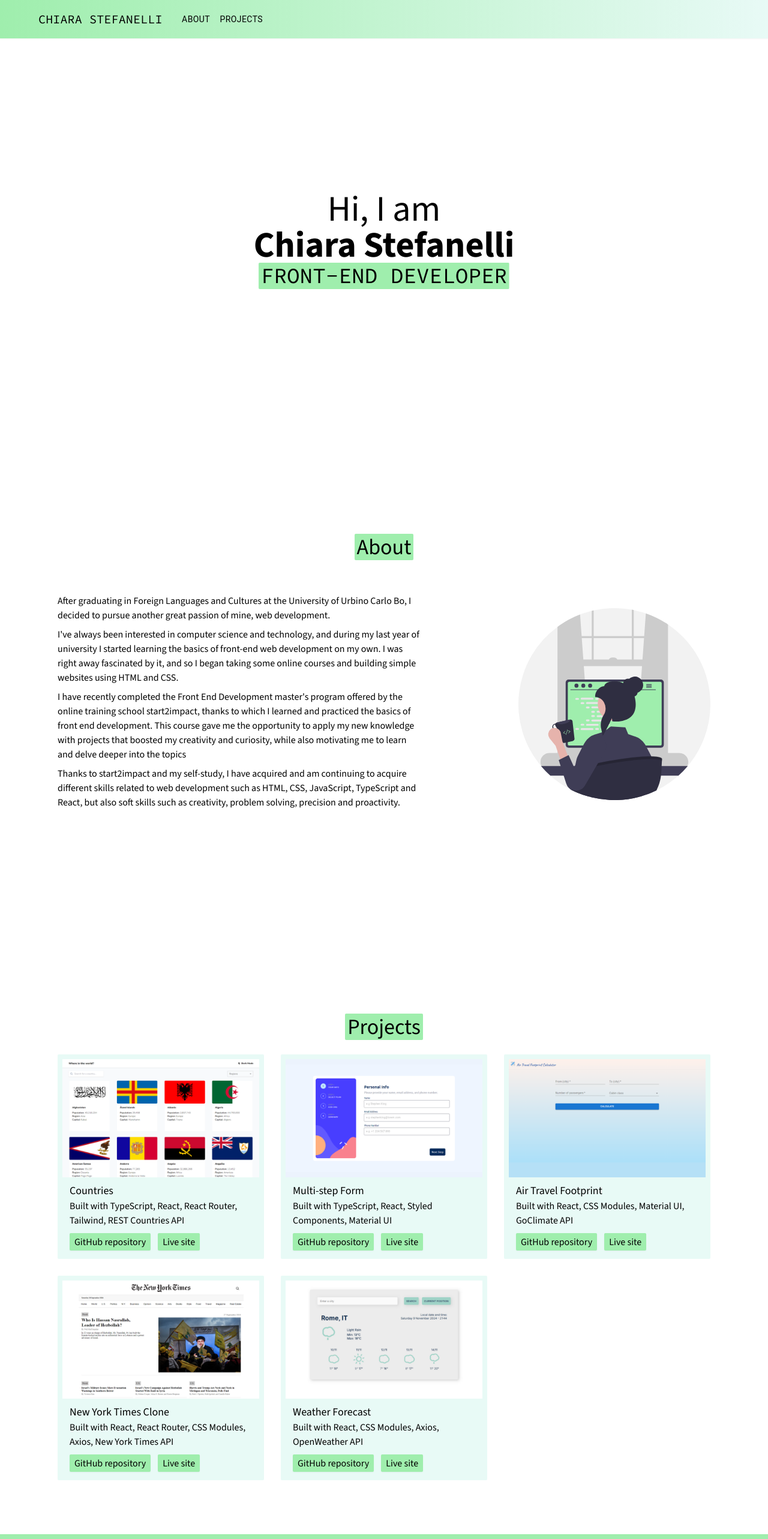
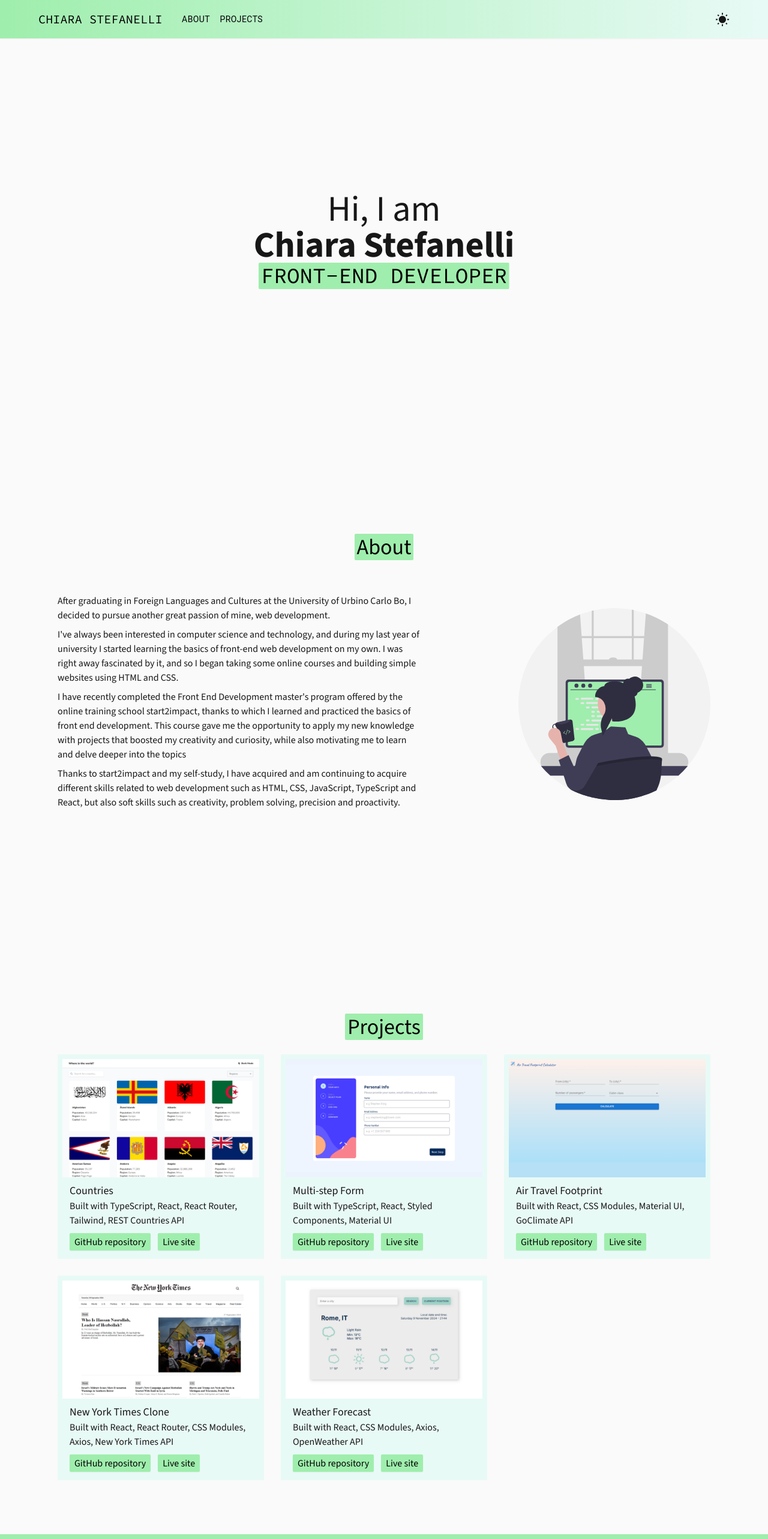
Before and after one commit to chiarastef/personal-portfolio-react, a React (Vite) app: page / in a window 1280 px wide. Shown: the top 2566 px of the page at 60% size. Built offline with nearby package versions, Linux system fonts and the light colour scheme.

Commit message:
Added dark theme and modified scrollbar

```diff
--- a/src/App.tsx
+++ b/src/App.tsx
@@ -1,3 +1,4 @@
+import React from "react";
 import { Navbar } from "./components/Navbar";
 import { Hero } from "./components/Hero";
 import { About } from "./components/About";
@@ -5,14 +6,38 @@ import { Projects } from "./components/Projects";
 import { Footer } from "./components/Footer";
 
 function App() {
+  const [isDarkMode, setIsDarkMode] = React.useState<boolean>(false);
+
+  const toggleDarkMode = () => {
+    setIsDarkMode((prevState) => {
+      localStorage.setItem("currentTheme", !prevState ? "dark" : "light");
+      return !prevState;
+    });
+  };
+
+  const checkIfDarkMode = () => {
+    const currentTheme = localStorage.getItem("currentTheme");
+    if (currentTheme === null) {
+      const isDark = window.matchMedia("(prefers-color-scheme: dark)").matches;
+      setIsDarkMode(isDark ? true : false);
+      localStorage.setItem("currentTheme", isDark ? "dark" : "light");
+    } else {
+      setIsDarkMode(currentTheme === "dark");
+    }
+  };
+
+  React.useEffect(() => {
+    checkIfDarkMode();
+  }, []);
+
   return (
-    <>
-      <Navbar />
+    <div className={`${isDarkMode ? "dark" : ""}`}>
+      <Navbar isDarkMode={isDarkMode} toggleDarkMode={toggleDarkMode} />
       <Hero />
       <About />
       <Projects />
       <Footer />
-    </>
+    </div>
   );
 }
 
--- a/src/components/About.tsx
+++ b/src/components/About.tsx
@@ -5,7 +5,7 @@ export const About = () => {
   return (
     <section
       id="about"
-      className="xl:h-dvh font-sourceSans pt-[70px] md:pt-[80px] lg:pt-[90px] px-5 lg:px-24"
+      className="bg-neutral-50 dark:bg-neutral-900 xl:h-dvh font-sourceSans pt-[70px] md:pt-[80px] lg:pt-[90px] px-5 lg:px-24"
     >
       <div className="max-w-screen-xl m-auto">
         <div className="text-center">
@@ -14,7 +14,7 @@ export const About = () => {
           </h2>
         </div>
 
-        <div className="flex flex-col md:flex-row items-center gap-8 md:gap-4 lg:gap-14 xl:gap-40 mt-6 md:mt-10 lg:mt-14 2xl:mt-28">
+        <div className="text-neutral-900 dark:text-neutral-100 flex flex-col md:flex-row items-center gap-8 md:gap-4 lg:gap-14 xl:gap-40 mt-6 md:mt-10 lg:mt-14 2xl:mt-28">
           <div>
             {about.map((aboutParagraph, idx) => {
               return (
--- a/src/components/Footer.tsx
+++ b/src/components/Footer.tsx
@@ -3,7 +3,7 @@ import LinkedInIcon from "@mui/icons-material/LinkedIn";
 
 export const Footer = () => {
   return (
-    <footer className="font-sourceSans mt-[70px] md:mt-[80px] lg:mt-[90px] py-2 md:pt-3 md:pb-2 px-5 lg:px-24 bg-primaryColor">
+    <footer className="font-sourceSans py-2 md:pt-3 md:pb-2 px-5 lg:px-24 bg-primaryColor dark:bg-neutral-950 text-neutral-900 dark:text-neutral-100">
       <div className="max-w-screen-xl m-auto flex flex-col items-center md:flex-row justify-between">
         <div>
           <a
--- a/src/components/Hero.tsx
+++ b/src/components/Hero.tsx
@@ -2,9 +2,9 @@ export const Hero = () => {
   return (
     <section
       id="home"
-      className="h-dvh font-sourceSans flex flex-col justify-center items-center text-center"
+      className="bg-neutral-50 dark:bg-neutral-900 h-dvh font-sourceSans flex flex-col justify-center items-center text-center"
     >
-      <h1 className="text-3xl md:text-5xl lg:text-6xl">
+      <h1 className="text-neutral-900 dark:text-neutral-100  text-3xl md:text-5xl lg:text-6xl">
         Hi, I am
         <br />
         <strong>Chiara Stefanelli</strong>
--- a/src/components/Navbar.tsx
+++ b/src/components/Navbar.tsx
@@ -9,10 +9,18 @@ import MenuIcon from "@mui/icons-material/Menu";
 import Container from "@mui/material/Container";
 import Button from "@mui/material/Button";
 import MenuItem from "@mui/material/MenuItem";
+import WbSunny from "@mui/icons-material/WbSunny";
+import Bedtime from "@mui/icons-material/Bedtime";
+import { ThemeProvider, createTheme } from "@mui/material/styles";
 
 const pages = ["about", "projects"];
 
-export const Navbar = () => {
+interface NavbarProps {
+  isDarkMode: boolean;
+  toggleDarkMode: () => void;
+}
+
+export const Navbar = (props: NavbarProps) => {
   const [anchorElNav, setAnchorElNav] = React.useState<null | HTMLElement>(
     null
   );
@@ -25,10 +33,23 @@ export const Navbar = () => {
     setAnchorElNav(null);
   };
 
+  const darkTheme = createTheme({
+    palette: {
+      mode: "dark",
+    },
+  });
+
+  const lightMode = createTheme({
+    palette: {
+      mode: "light",
+    },
+  });
+
   return (
+    <ThemeProvider theme={props.isDarkMode ? darkTheme : lightMode}>
       <AppBar
         position="fixed"
-      className="!shadow-sm !bg-gradient-to-r from-primaryColor to-secondaryColor"
+        className="!shadow-sm !bg-gradient-to-r !from-primaryColor !to-secondaryColor"
       >
         <Container maxWidth="lg">
           <Toolbar disableGutters>
@@ -55,7 +76,7 @@ export const Navbar = () => {
                 aria-controls="menu-appbar"
                 aria-haspopup="true"
                 onClick={handleOpenNavMenu}
-              color="default"
+                sx={{ color: "black" }}
               >
                 <MenuIcon />
               </IconButton>
@@ -76,7 +97,11 @@ export const Navbar = () => {
                 sx={{ display: { xs: "block", md: "none" } }}
               >
                 {pages.map((page) => (
-                <MenuItem key={page} onClick={handleCloseNavMenu}>
+                  <MenuItem
+                    key={page}
+                    onClick={handleCloseNavMenu}
+                    className="bg-neutral-50 dark:bg-neutral-900"
+                  >
                     <Typography
                       sx={{ textAlign: "center", textTransform: "capitalize" }}
                     >
@@ -102,7 +127,7 @@ export const Navbar = () => {
                 fontSize: "1em",
               }}
             >
-            Chiara Stefanelli
+              CS
             </Typography>
             <Box sx={{ flexGrow: 1, display: { xs: "none", md: "flex" } }}>
               {pages.map((page) => (
@@ -120,8 +145,18 @@ export const Navbar = () => {
                 </Button>
               ))}
             </Box>
+            <div>
+              <div className="cursor-pointer" onClick={props.toggleDarkMode}>
+                {props.isDarkMode ? (
+                  <Bedtime className="!text-neutral-900" />
+                ) : (
+                  <WbSunny className="!text-neutral-900" />
+                )}
+              </div>
+            </div>
           </Toolbar>
         </Container>
       </AppBar>
+    </ThemeProvider>
   );
 };
--- a/src/components/Projects.tsx
+++ b/src/components/Projects.tsx
@@ -5,7 +5,7 @@ export const Projects = () => {
   return (
     <section
       id="projects"
-      className="font-sourceSans pt-[70px] md:pt-[80px] lg:pt-[90px] px-5 lg:px-24"
+      className="bg-neutral-50 dark:bg-neutral-900 font-sourceSans pt-[70px] md:pt-[80px] lg:pt-[90px] px-5 lg:px-24 pb-[70px] md:pb-[80px] lg:pb-[90px]"
     >
       <div className="text-center">
         <h2 className="inline-block py-0.5 px-1 text-2xl md:text-3xl lg:text-4xl bg-primaryColor rounded-sm">
--- a/src/components/elements/ProjectTile.tsx
+++ b/src/components/elements/ProjectTile.tsx
@@ -6,15 +6,16 @@ interface ProjectTileProps {
 
 export const ProjectTile = (props: ProjectTileProps) => {
   return (
-    <div className="bg-secondaryColor px-2 py-2 rounded-sm">
+    <div className="bg-secondaryColor dark:!bg-neutral-950 px-2 py-2 rounded-sm">
       <img
         src={props.project.previewImg}
         alt={`Preview image for project ${props.project.name}`}
-        className=""
       />
       <div className="px-3 py-2 h-30 lg:h-36 xl:h-32 flex flex-col">
-        <div className="text-lg">{props.project.name}</div>
-        <div className="text-sm lg:text-base mb-2">
+        <div className="text-lg text-neutral-900 dark:text-neutral-100">
+          {props.project.name}
+        </div>
+        <div className="text-sm lg:text-base mb-2 text-neutral-900 dark:text-neutral-100">
           {props.project.description}
         </div>
         <div className="mt-auto">
--- a/src/index.css
+++ b/src/index.css
@@ -4,8 +4,26 @@
 @tailwind components;
 @tailwind utilities;
 
+@custom-variant dark (&:where(.dark, .dark *));
+
 * {
   box-sizing: border-box;
   margin: 0;
   padding: 0;
 }
+
+html {
+  scroll-behavior: smooth;
+}
+
+body::-webkit-scrollbar {
+  width: 12px;
+}
+
+body::-webkit-scrollbar-track {
+  box-shadow: inset 0 0 6px rgba(0, 0, 0, 0.3);
+}
+
+body::-webkit-scrollbar-thumb {
+  background: linear-gradient(#e8faf6, #9feead);
+}
--- a/tailwind.config.js
+++ b/tailwind.config.js
@@ -6,11 +6,11 @@ export default {
       sourceSans: ["'Source Sans 3'", "sans-serif"],
       sourceCode: ["Source Code Pro", "sans-serif"],
     },
-    colors: {
-      primaryColor: "#9feead",
-      secondaryColor: "#e8faf6",
-    },
     extend: {
+      colors: {
+        primaryColor: "#9feead",
+        secondaryColor: "#e8faf6",
+      },
       animation: {
         highlight: "highlight 1s linear forwards",
       },
```
Also changed, not shown: src/assets/favicon.png. Lines whose indentation alone changed are shown as unchanged.
